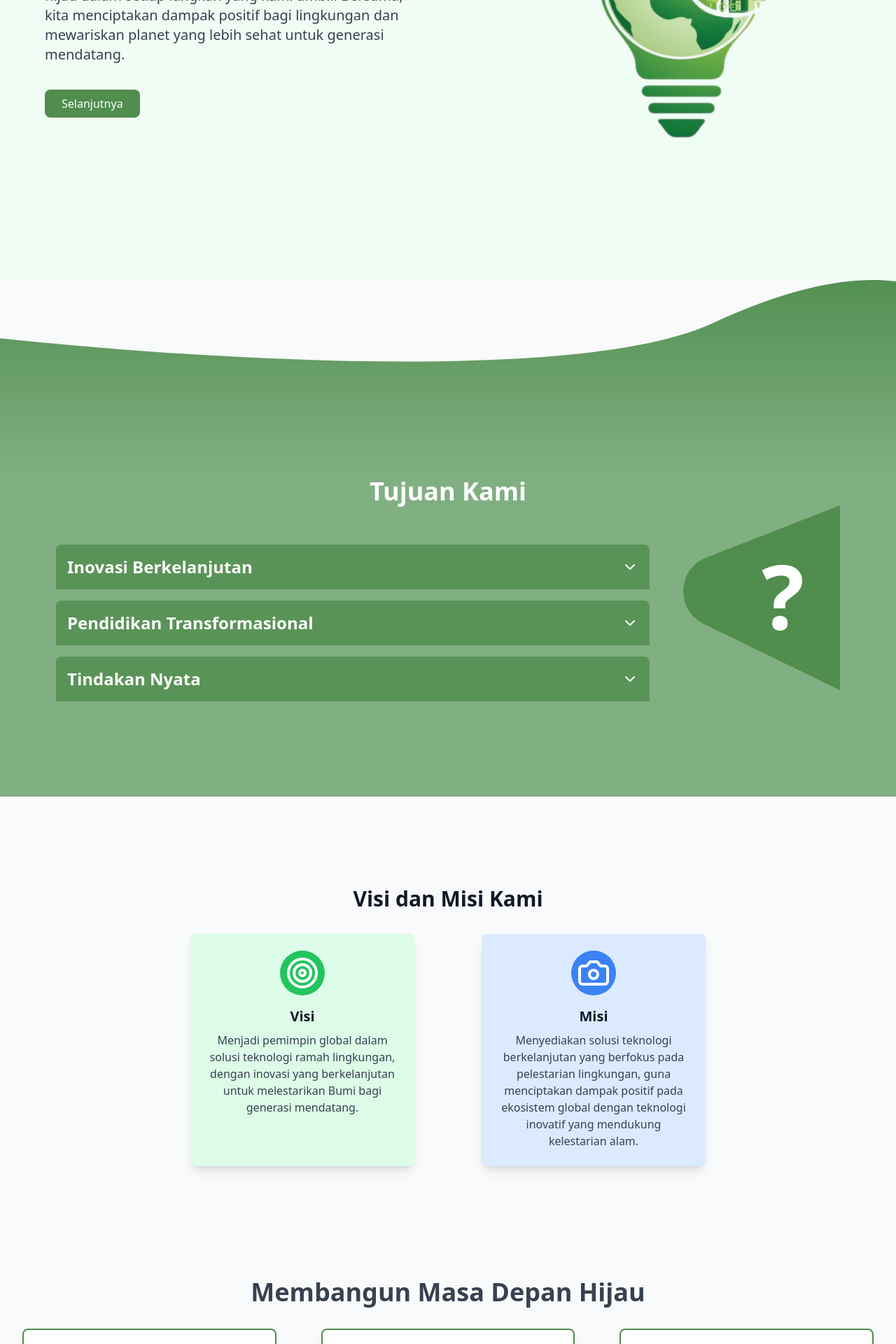
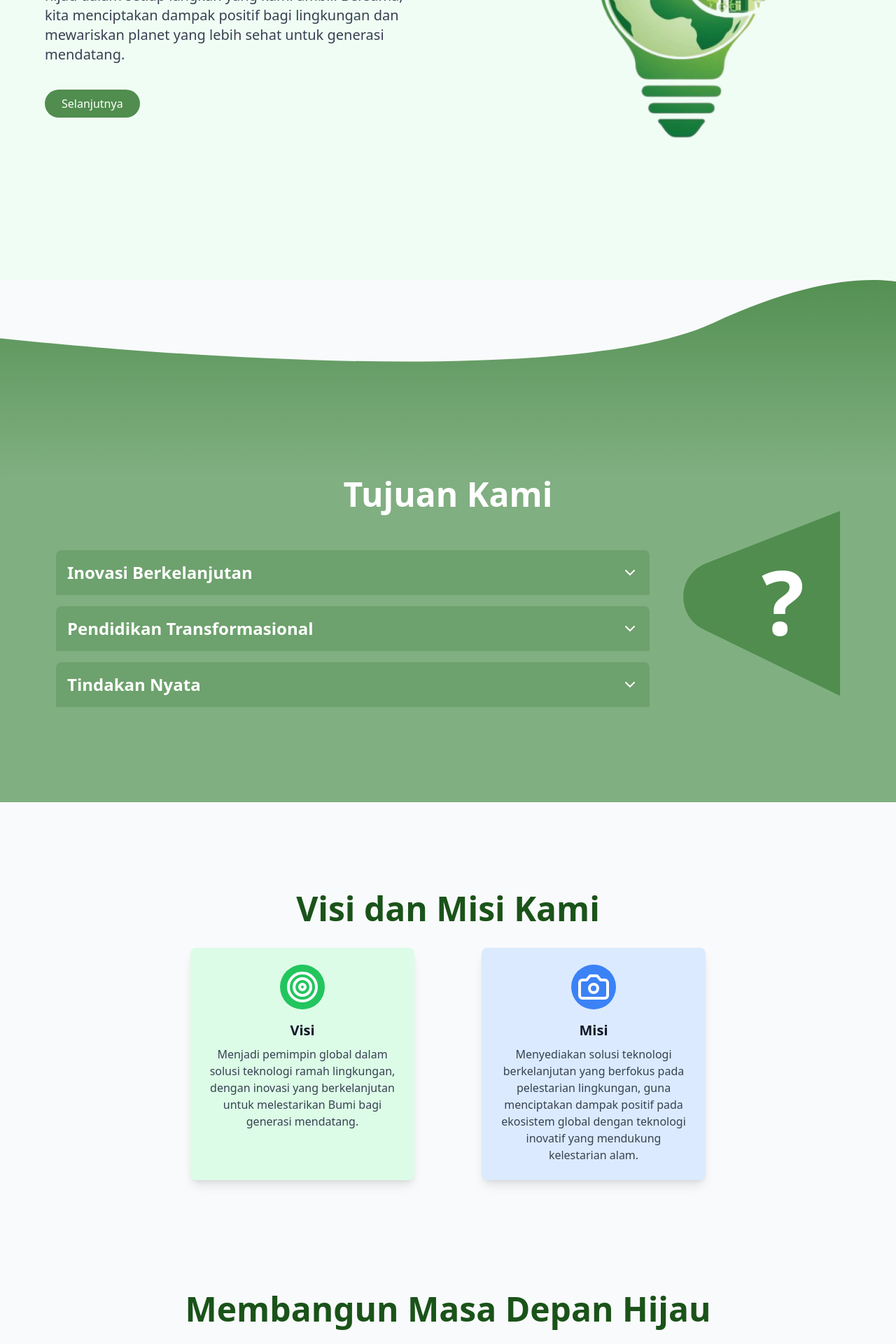
Before and after one commit to reynaldo0/Futuron, a React (Vite) app: page /about in a window 1280 px wide. Shown: the part 400-2320 px from the top of the page at 70% size. Built offline with nearby package versions, Linux system fonts and the light colour scheme; no server answers.

Commit message:
fix : color text

```diff
--- a/src/pages/About/Approuch.jsx
+++ b/src/pages/About/Approuch.jsx
@@ -15,7 +15,7 @@
         <div key={index} className="accordion-item my-2">
           <button
             className={`accordion-title flex w-full items-center justify-between rounded-t-lg px-4 py-4 transition duration-300 focus:outline-none ${
-              activeIndex === index ? "bg-primary-300/90" : "bg-primary-300/80"
+              activeIndex === index ? "bg-primary-300/50" : "bg-primary-300/40"
             } text-white`}
             onClick={() => toggleAccordion(index)}
           >
@@ -32,7 +32,7 @@
           <div
             className={`accordion-content rounded-b-lg px-4 py-6 text-xl ${
               activeIndex === index ? "block" : "hidden"
-            } text-white bg-primary-300/75`}
+            } text-white bg-primary-300/70`}
           >
             {item.content}
           </div>
@@ -72,7 +72,7 @@
         draggable="false"
       />
       <section className="px-6 md:px-20 pb-32 relative bg-primary-200">
-        <h2 className="text-4xl font-bold text-center text-white">
+        <h2 className="text-4xl md:text-5xl font-bold text-center text-white">
           Tujuan Kami
         </h2>
         <div className="mt-12 flex flex-col md:flex-row items-start gap-12">
--- a/src/pages/About/Hero.jsx
+++ b/src/pages/About/Hero.jsx
@@ -16,7 +16,7 @@
         </p>
           <div className="pt-3">
           <a href="about#tujuan">
-          <button className="bg-primary-300 text-white py-2 px-6 rounded-lg hover:bg-primary-300/80 transition-all">
+          <button className="bg-primary-300 rounded-full text-white py-2 px-6 hover:bg-primary-300/80 transition-all">
               Selanjutnya
             </button>
           </a>
--- a/src/pages/About/Mission.jsx
+++ b/src/pages/About/Mission.jsx
@@ -4,7 +4,7 @@
 const Mission = () => {
   return (
     <section className="container mx-auto px-4 py-8 my-24">
-      <h2 className="text-3xl font-semibold text-center mb-8">Visi dan Misi Kami</h2>
+      <h2 className="text-4xl md:text-5xl font-bold text-center text-primary-400 mb-8">Visi dan Misi Kami</h2>
       <div className="flex flex-wrap justify-center gap-24">
         {/* Vision Section */}
         <div className="flex flex-col items-center bg-green-100 p-6 rounded-lg shadow-lg max-w-xs">
--- a/src/pages/About/Values.jsx
+++ b/src/pages/About/Values.jsx
@@ -4,7 +4,7 @@
 const Values = () => {
   return (
     <div className="container mx-auto p-8 my-24">
-      <h1 className="text-4xl font-bold text-gray-700 mb-8 text-center">Membangun Masa Depan Hijau</h1>
+      <h1 className="text-4xl md:text-5xl font-bold text-primary-400 mb-16 text-center">Membangun Masa Depan Hijau</h1>
       <div className="grid grid-cols-1 md:grid-cols-3 gap-16">
         {/* First Card: Renewable Energy */}
         <div className="border-2 border-primary-300 rounded-lg p-6 py-16 bg-white group hover:bg-primary-200 hover:scale-105 transition-transform shadow-lg">
--- a/src/pages/Detail/Community.jsx
+++ b/src/pages/Detail/Community.jsx
@@ -24,7 +24,7 @@
 const CommunityShowcase = () => {
   return (
     <div className="container mx-auto p-8 py-24">
-      <h1 className="text-4xl font-bold text-center mb-8">Kolaborasi dan Komunitas</h1>
+      <h1 className="text-4xl md:text-5xl font-bold text-primary-400 text-center mb-8">Kolaborasi dan Komunitas</h1>
       <p className="text-center text-lg mb-6">
         Bergabunglah dengan kami dalam berbagai inisiatif untuk mendukung keberlanjutan dan lingkungan.
       </p>
--- a/src/pages/Detail/Event.jsx
+++ b/src/pages/Detail/Event.jsx
@@ -74,7 +74,7 @@
   return (
     <div className="container mx-auto py-32 p-8">
       <ToastContainer style={{ zIndex: 9999999999 }} />
-      <h2 className="text-3xl font-bold text-center mb-6">Acara Mendatang</h2>
+      <h2 className="text-4xl md:text-5xl font-bold text-primary-400 text-center mb-6">Acara Mendatang</h2>
       <Slider {...settings}>
         {upcomingEvents.map((event) => (
           <div key={event.title} className=""> {/* Add margin on each card */}
--- a/src/pages/Detail/MilestoneCard.jsx
+++ b/src/pages/Detail/MilestoneCard.jsx
@@ -120,7 +120,7 @@
 
   return (
     <div className="container mx-auto p-8 pt-20">
-      <h1 className="text-4xl font-bold text-center mb-8">
+      <h1 className="text-4xl md:text-5xl font-bold text-primary-400 text-center mb-8">
       Menciptakan Masa Depan Hijau
 
       </h1>
--- a/src/pages/Enviroment/SmartWaste.jsx
+++ b/src/pages/Enviroment/SmartWaste.jsx
@@ -91,7 +91,7 @@
 
   return (
     <div className="flex flex-col items-center justify-center min-h-screen bg-white p-8">
-      <h1 className="text-5xl font-bold text-primary-400 mb-8">
+      <h1 className="text-4xl md:text-5xl font-bold text-primary-400 mb-8">
         Sistem Pengelolaan Sampah Cerdas
       </h1>
 
--- a/src/pages/Enviroment/SolarTech.jsx
+++ b/src/pages/Enviroment/SolarTech.jsx
@@ -7,7 +7,7 @@
   return (
     <div className="bg-white pb-12">
       <div className="container mx-auto px-4 text-center">
-        <h1 className="text-5xl font-bold mb-4 text-primary-400">
+        <h1 className="text-4xl md:text-5xl font-bold mb-4 text-primary-400">
           Pengembangan Alam <TypedText/>
         </h1>
         <p className="text-lg mb-16 text-primary-400/90">
@@ -31,7 +31,7 @@
           ))}
         </section>
 
-        <h2 className="text-3xl font-bold mb-4 text-primary-400 pt-16">Manfaat Teknologi Surya</h2>
+        <h2 className="text-4xl md:text-5xl font-bold mb-10 text-primary-400 pt-16">Manfaat Teknologi Surya</h2>
         <div className="grid grid-cols-1 md:grid-cols-2 lg:grid-cols-3 gap-8">
           {benefits.map((benefit, index) => (
             <div
--- a/src/pages/Enviroment/Sustainability.jsx
+++ b/src/pages/Enviroment/Sustainability.jsx
@@ -49,17 +49,17 @@
       <div className="bg-primary-200 relative">
         {/* Hero Section */}
         <div className="text-white pb-16 text-center">
-          <h1 className="text-4xl font-bold mb-4">
+          <h1 className="text-4xl md:text-5xl font-bold mb-4">
             Visualisasi Data Interaktif tentang Keberlanjutan
           </h1>
-          <p className="text-lg mb-8">
+          <p className="text-lg mb-2  ">
             Jelajahi data keberlanjutan dan dampak lingkungan melalui grafik dan
             peta interaktif.
           </p>
         </div>
 
         {/* Interactive Chart */}
-        <div className="container mx-auto px-4 py-12 text-white">
+        <div className="container mx-auto px-4 py-5 text-white">
           <h2 className="text-3xl font-semibold text-center mb-8">
             Grafik Interaktif
           </h2>
--- a/src/pages/Enviroment/VerticalFarming.jsx
+++ b/src/pages/Enviroment/VerticalFarming.jsx
@@ -110,8 +110,8 @@
   };
 
   return (
-    <div className="flex flex-col items-center pt-20 justify-center min-h-screen bg-white p-8">
-      <h1 className="text-5xl font-bold text-primary-400 mb-8">
+    <div className="flex flex-col items-center py-24 justify-center min-h-screen bg-white p-8">
+      <h1 className="text-4xl md:text-5xl font-bold text-primary-400 mb-8">
         Pertanian Vertikal Berbasis IoT
       </h1>
 
```
